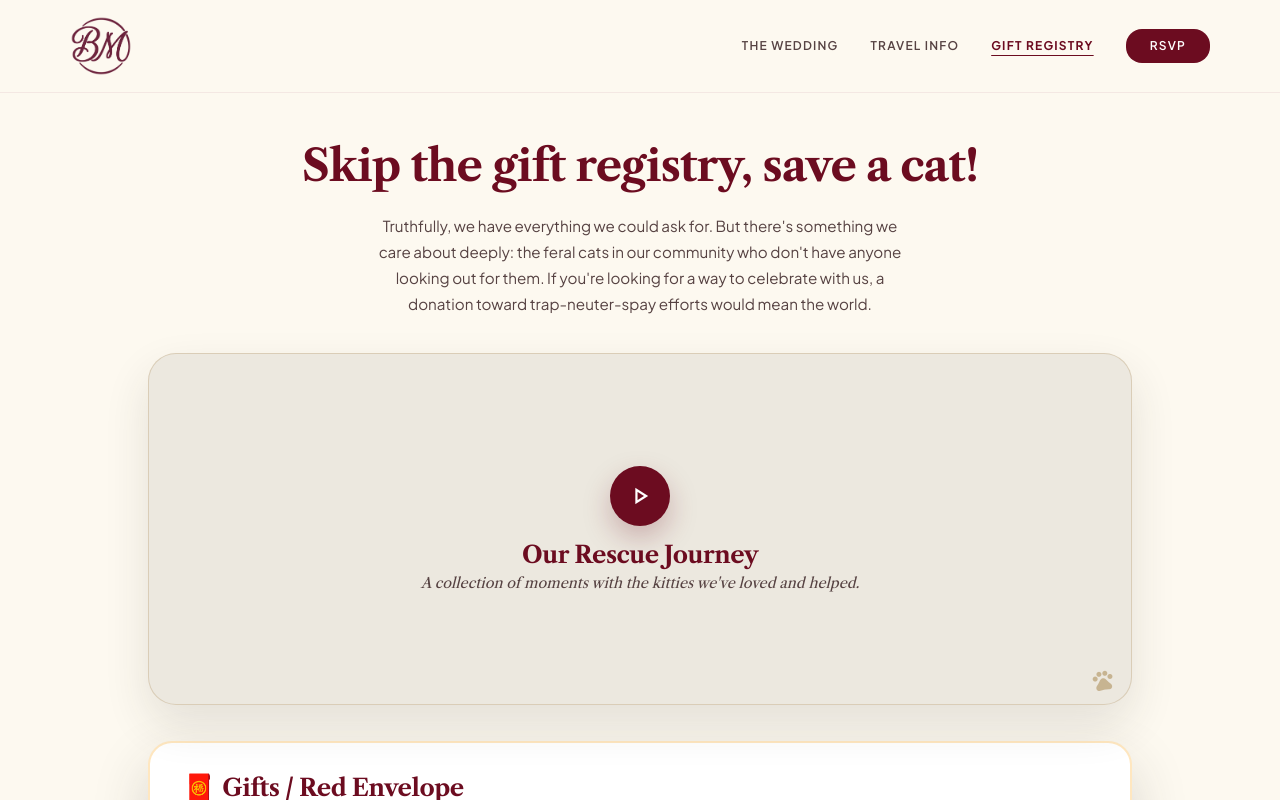
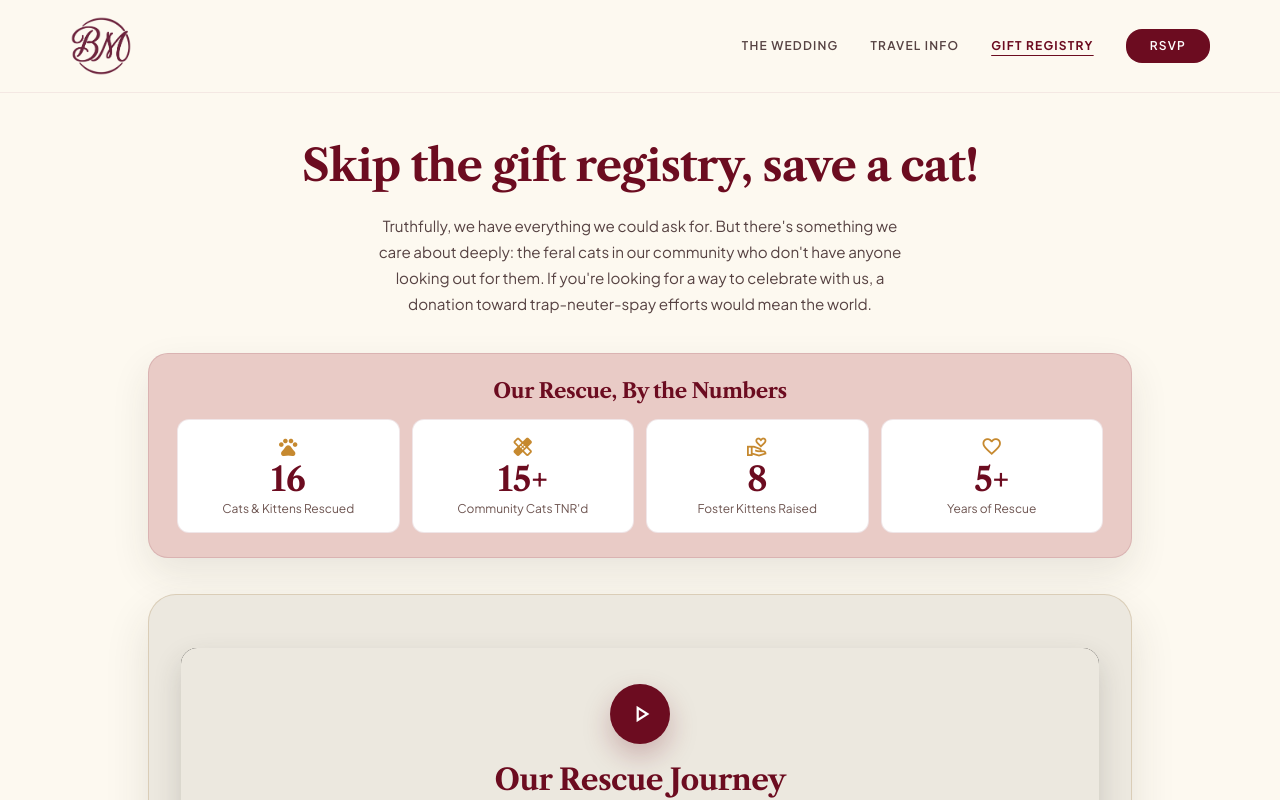
Before and after one commit to LightBlueJacketStudio/WedWeb, a React (Vite) app in the folder frontend/: page /gift_registry in a window 1280 px wide. Shown: the top 800 px of the page. Built offline with nearby package versions, Linux system fonts and the light colour scheme.

Commit message:
embed video for gift registry, adding statistic board and also update the zell, venmo QR code

```diff
--- a/frontend/src/index.css
+++ b/frontend/src/index.css
@@ -1885,12 +1885,12 @@ body {
 .registry-video-box {
   position: relative;
   width: 100%;
-  min-height: 16rem;
   padding: 1.5rem;
   display: flex;
-  flex-direction: row;
+  flex-direction: column;
   justify-content: center;
   align-items: center;
+  gap: 1.25rem;
   border: 1px solid rgba(132, 84, 0, 0.18);
   border-radius: 1.5rem;
   background: #ece8df;
@@ -1898,30 +1898,61 @@ body {
   overflow: hidden;
 }
 
-.registry-video-content {
+.registry-video-frame {
+  position: relative;
+  width: 100%;
+  border-radius: 1rem;
+  overflow: hidden;
+  background: #000000;
+  box-shadow: 0 12px 28px rgba(49, 49, 43, 0.18);
+}
+.registry-video-frame.is-playing {
+  aspect-ratio: 16 / 9;
+}
+.registry-video-frame iframe {
+  position: absolute;
+  inset: 0;
+  width: 100%;
+  height: 100%;
+  border: 0;
+}
+
+.registry-video-cover {
+  position: relative;
+  width: 100%;
+  padding: 2.25rem 1.5rem 3rem;
+  display: flex;
+  flex-direction: column;
+  justify-content: center;
+  align-items: center;
   text-align: center;
-}
-.registry-video-content h2 {
+  border: none;
+  background: #ece8df;
+  cursor: pointer;
+}
+
+.registry-video-cover-title {
   font-family: "Libre Caslon Text", Georgia, serif;
   font-weight: 700;
   line-height: 1.1;
   letter-spacing: -0.02em;
-  margin: 0 0 0.35rem;
-  color: #6c0c20;
-  font-size: 1.15rem;
-}
-.registry-video-content p {
+  margin: 0.25rem 0 0.5rem;
+  color: #6c0c20;
+  font-size: 1.5rem;
+}
+.registry-video-cover-sub {
   margin: 0;
+  max-width: 32ch;
   color: #564242;
   font-family: "Libre Caslon Text", Georgia, serif;
-  font-size: 0.8rem;
+  font-size: 0.9rem;
   font-style: italic;
 }
 
 .registry-play-btn {
-  width: 3.25rem;
-  height: 3.25rem;
-  margin: 0 auto 1rem;
+  width: 4.5rem;
+  height: 4.5rem;
+  margin: 0 auto;
   display: flex;
   flex-direction: row;
   justify-content: center;
@@ -1935,13 +1966,14 @@ body {
   transition: transform 0.15s ease, box-shadow 0.2s ease;
 }
 .registry-play-btn span {
-  font-size: 1.5rem;
-}
-.registry-play-btn:hover {
+  font-size: 2rem;
+  margin-left: 0.15rem;
+}
+.registry-video-cover:hover .registry-play-btn {
   transform: scale(1.05);
   box-shadow: 0 16px 32px rgba(108, 12, 32, 0.25);
 }
-.registry-play-btn:active {
+.registry-video-cover:active .registry-play-btn {
   transform: scale(0.96);
 }
 
@@ -1954,6 +1986,62 @@ body {
   transform: rotate(-10deg);
 }
 
+.registry-stats {
+  width: 100%;
+  padding: 1.1rem 0.9rem;
+  border-radius: 1.25rem;
+  border: 1px solid rgba(108, 12, 32, 0.12);
+  background: #e9cbc6;
+  box-shadow: 0 16px 38px rgba(49, 49, 43, 0.1);
+}
+.registry-stats-title {
+  margin: 0 0 1rem;
+  text-align: center;
+  font-family: "Libre Caslon Text", Georgia, serif;
+  font-weight: 700;
+  letter-spacing: -0.02em;
+  color: #6c0c20;
+  font-size: 1.05rem;
+}
+.registry-stats-grid {
+  display: grid;
+  grid-template-columns: repeat(4, 1fr);
+  gap: 0.4rem;
+}
+.registry-stat-tile {
+  display: flex;
+  flex-direction: column;
+  align-items: center;
+  gap: 0.2rem;
+  padding: 0.7rem 0.3rem;
+  border: 1px solid rgba(108, 12, 32, 0.1);
+  border-radius: 0.75rem;
+  background: #ffffff;
+  transition: transform 0.2s ease, box-shadow 0.2s ease;
+}
+.registry-stat-tile:hover {
+  transform: translateY(-4px);
+  box-shadow: 0 12px 24px rgba(108, 12, 32, 0.12);
+}
+.registry-stat-icon {
+  color: #c6892f;
+  font-size: 1.15rem;
+}
+.registry-stat-value {
+  font-family: "Libre Caslon Text", Georgia, serif;
+  font-weight: 700;
+  line-height: 1;
+  color: #6c0c20;
+  font-size: 1.6rem;
+}
+.registry-stat-label {
+  font-family: "Plus Jakarta Sans", system-ui, sans-serif;
+  line-height: 1.25;
+  text-align: center;
+  color: #6d5450;
+  font-size: 0.62rem;
+}
+
 .registry-gift-card {
   width: 100%;
   padding: 1.25rem;
@@ -2065,6 +2153,13 @@ body {
   text-transform: uppercase;
   color: #897172;
   font-size: 0.55rem;
+}
+.registry-qr-img {
+  width: 100%;
+  height: 100%;
+  object-fit: contain;
+  border-radius: 0.4rem;
+  padding: 0.25rem;
 }
 
 .registry-qr-caption {
@@ -2170,22 +2265,43 @@ body {
     font-size: 0.95rem;
   }
   .registry-video-box {
-    min-height: 22rem;
     padding: 2rem;
     border-radius: 1.75rem;
   }
-  .registry-video-content h2 {
-    font-size: 1.5rem;
-  }
-  .registry-video-content p {
-    font-size: 0.9rem;
+  .registry-video-cover-title {
+    font-size: 1.85rem;
+  }
+  .registry-video-cover-sub {
+    font-size: 1rem;
   }
   .registry-play-btn {
-    width: 3.75rem;
-    height: 3.75rem;
+    width: 5rem;
+    height: 5rem;
   }
   .registry-play-btn span {
-    font-size: 1.75rem;
+    font-size: 2.25rem;
+  }
+  .registry-stats {
+    padding: 1.5rem 1.75rem;
+  }
+  .registry-stats-title {
+    font-size: 1.3rem;
+  }
+  .registry-stats-grid {
+    gap: 0.75rem;
+  }
+  .registry-stat-tile {
+    padding: 1rem 0.6rem;
+    gap: 0.3rem;
+  }
+  .registry-stat-icon {
+    font-size: 1.4rem;
+  }
+  .registry-stat-value {
+    font-size: 2.1rem;
+  }
+  .registry-stat-label {
+    font-size: 0.75rem;
   }
   .registry-gift-card {
     padding: 2rem;
--- a/frontend/src/pages/GiftRegistry.jsx
+++ b/frontend/src/pages/GiftRegistry.jsx
@@ -1,4 +1,70 @@
+import { useEffect, useRef, useState } from "react"
+import venmoQr from "../assets/venmo.png"
+import zelleQr from "../assets/zelle.png"
+
 const REGISTRY_TITLE = "Skip the gift registry, save a cat!"
+
+const RESCUE_STATS = [
+  { icon: "pets", value: 16, suffix: "", label: "Cats & Kittens Rescued" },
+  { icon: "healing", value: 15, suffix: "+", label: "Community Cats TNR'd" },
+  { icon: "volunteer_activism", value: 8, suffix: "", label: "Foster Kittens Raised" },
+  { icon: "favorite", value: 5, suffix: "+", label: "Years of Rescue" },
+]
+
+function StatTile({ icon, value, suffix, label }) {
+  const prefersReducedMotion =
+    typeof window !== "undefined" &&
+    window.matchMedia("(prefers-reduced-motion: reduce)").matches
+
+  const [count, setCount] = useState(prefersReducedMotion ? value : 0)
+  const tileRef = useRef(null)
+
+  useEffect(() => {
+    if (prefersReducedMotion) return
+    const node = tileRef.current
+    if (!node) return
+
+    let frame
+    const observer = new IntersectionObserver(
+      (entries) => {
+        if (!entries[0].isIntersecting) return
+        observer.disconnect()
+
+        const duration = 1200
+        const start = performance.now()
+        const tick = (now) => {
+          const progress = Math.min((now - start) / duration, 1)
+          const eased = 1 - Math.pow(1 - progress, 3)
+          setCount(Math.round(eased * value))
+          if (progress < 1) frame = requestAnimationFrame(tick)
+        }
+        frame = requestAnimationFrame(tick)
+      },
+      { threshold: 0.4 },
+    )
+    observer.observe(node)
+
+    return () => {
+      observer.disconnect()
+      if (frame) cancelAnimationFrame(frame)
+    }
+  }, [value, prefersReducedMotion])
+
+  return (
+    <div className="registry-stat-tile" ref={tileRef}>
+      <span className="registry-stat-icon material-symbols-outlined" aria-hidden="true">
+        {icon}
+      </span>
+
+      <span className="registry-stat-value">
+        {count}
+        {suffix}
+      </span>
+
+      <span className="registry-stat-label">{label}</span>
+    </div>
+  )
+}
 
 const REGISTRY_BODY =
   "Truthfully, we have everything we could ask for. But there's something we care about deeply: the feral cats in our community who don't have anyone looking out for them. If you're looking for a way to celebrate with us, a donation toward trap-neuter-spay efforts would mean the world."
@@ -8,11 +74,13 @@ const PAYMENT_METHODS = [
     name: "Zelle",
     icon: "account_balance",
     handle: "408 646 7175",
+    qr: zelleQr,
   },
   {
     name: "Venmo",
     icon: "alternate_email",
     handle: "@bnhuynh",
+    qr: venmoQr,
   },
 ]
 
@@ -40,6 +108,8 @@ const ORGANIZATIONS = [
 ]
 
 function GiftRegistry() {
+  const [videoPlaying, setVideoPlaying] = useState(false)
+
   return (
     <main className="registry-page">
       <div className="page-container">
@@ -49,26 +119,60 @@ function GiftRegistry() {
           <p className="registry-intro">{REGISTRY_BODY}</p>
         </section>
 
+        <section className="registry-stats">
+          <h2 className="registry-stats-title">Our Rescue, By the Numbers</h2>
+
+          <div className="registry-stats-grid">
+            {RESCUE_STATS.map((stat) => (
+              <StatTile key={stat.label} {...stat} />
+            ))}
+          </div>
+        </section>
+
         <section className="registry-video">
           <div className="registry-video-box">
-            {/* TODO: swap this placeholder for a YouTube embed (iframe) once the video is ready */}
-            <div className="registry-video-content">
+            <div
+              className={`registry-video-frame${
+                videoPlaying ? " is-playing" : ""
+              }`}
+            >
+              {videoPlaying ? (
+                <iframe
+                  src="https://www.youtube-nocookie.com/embed/K2NHhwJ8RSY?autoplay=1"
+                  title="Our Rescue Journey"
+                  allow="accelerometer; autoplay; clipboard-write; encrypted-media; gyroscope; picture-in-picture; web-share"
+                  referrerPolicy="strict-origin-when-cross-origin"
+                  allowFullScreen
+                ></iframe>
+              ) : (
                 <button
                   type="button"
-                className="registry-play-btn"
-                aria-label="Play our rescue journey video"
+                  className="registry-video-cover"
+                  onClick={() => setVideoPlaying(true)}
+                  aria-label="Play Our Rescue Journey video"
                 >
+                  <span className="registry-play-btn" aria-hidden="true">
                     <span className="material-symbols-outlined">play_arrow</span>
-              </button>
+                  </span>
 
-              <h2>Our Rescue Journey</h2>
+                  <span className="registry-video-cover-title">
+                    Our Rescue Journey
+                  </span>
 
-              <p>A collection of moments with the kitties we've loved and helped.</p>
-            </div>
+                  <span className="registry-video-cover-sub">
+                    A collection of moments with the kitties we've loved and
+                    helped.
+                  </span>
 
-            <span className="registry-video-paw material-symbols-outlined" aria-hidden="true">
+                  <span
+                    className="registry-video-paw material-symbols-outlined"
+                    aria-hidden="true"
+                  >
                     pets
                   </span>
+                </button>
+              )}
+            </div>
           </div>
         </section>
 
@@ -100,7 +204,15 @@ function GiftRegistry() {
                 <p className="registry-payment-value">{method.handle}</p>
 
                 <div className="registry-qr-box">
+                  {method.qr ? (
+                    <img
+                      src={method.qr}
+                      alt={`${method.name} QR code`}
+                      className="registry-qr-img"
+                    />
+                  ) : (
                     <span>{method.name} QR</span>
+                  )}
                 </div>
 
                 <p className="registry-qr-caption">Scan to gift</p>
```
Also changed, not shown: frontend/src/assets/venmo.png (added), frontend/src/assets/zelle.png (added). Lines whose indentation alone changed are shown as unchanged.
